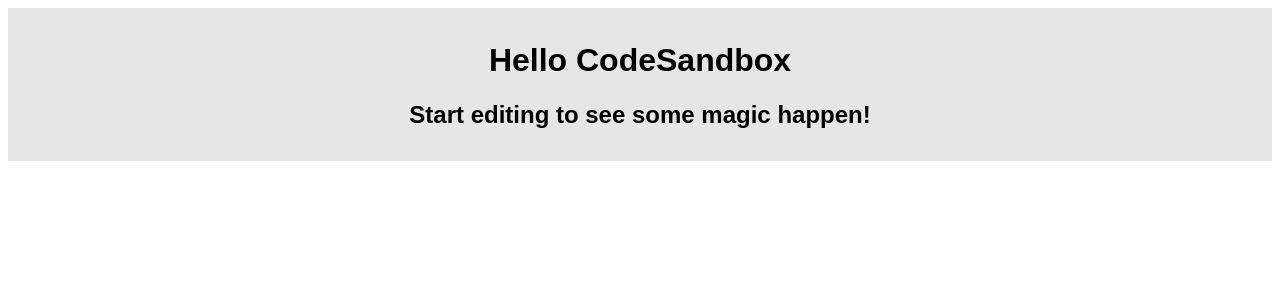
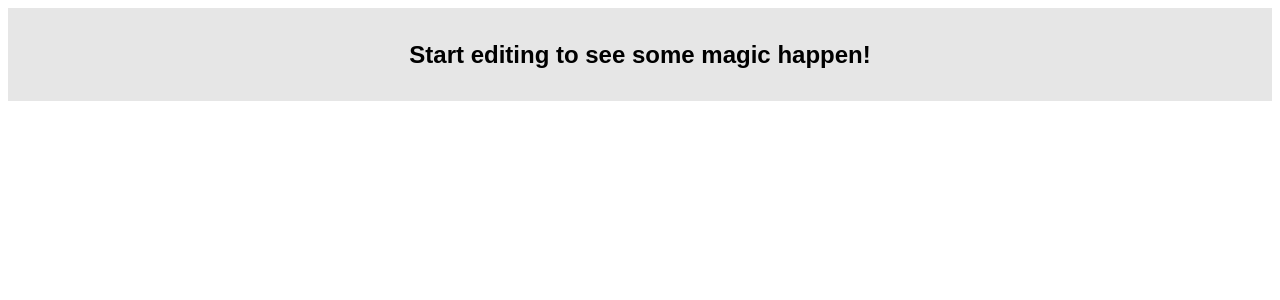
Before and after one commit to djsahay/ReactRepo, a React (Create React App) app: page / in a window 1280 px wide. Shown: the top 300 px of the page. Built offline with nearby package versions, Linux system fonts and the light colour scheme.

Commit message:
More changes

```diff
--- a/src/Components/DashboardComponent.js
+++ b/src/Components/DashboardComponent.js
@@ -1,7 +1,6 @@
 export default function DashboardComponent() {
   return (
     <div className="dashboard">
-      <h1>Hello CodeSandbox</h1>
       <h2>Start editing to see some magic happen!</h2>
     </div>
   );
```
